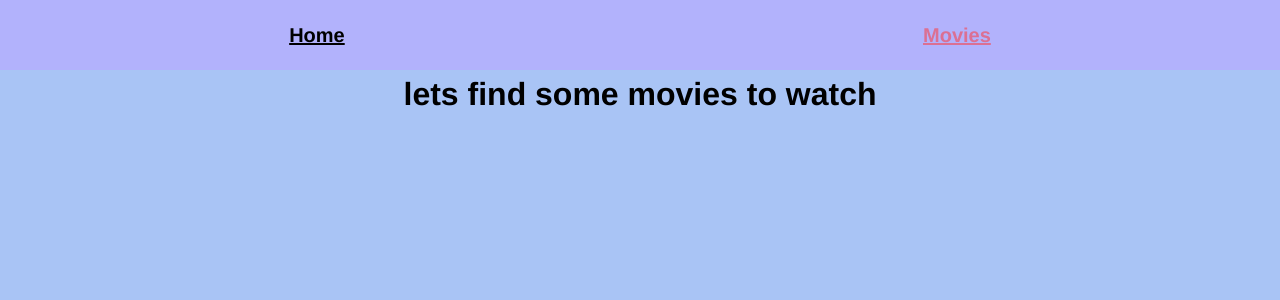
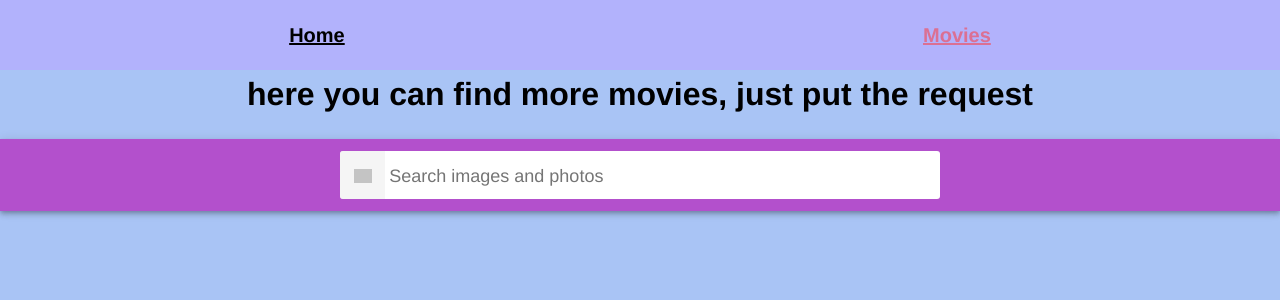
Before and after one commit to PIrenka/goit-react-hw-04-movies, a React (Create React App) app: page /movies in a window 1280 px wide. Shown: the top 300 px of the page. Built offline with nearby package versions, Linux system fonts and the light colour scheme; no server answers; grey boxes are pictures that could not be loaded.

Commit message:
add: Searchbar without rendering

```diff
--- /dev/null
+++ b/src/components/Searchbar/Searchbar.jsx
@@ -0,0 +1,43 @@
+import { Component } from 'react';
+import styles from './stylesSearchbar.module.scss';
+
+class Searchbar extends Component {
+  state = {
+    searchQuery: '',
+    movies: [],
+  };
+
+  handelChange = ev => {
+    this.setState({ searchQuery: ev.currentTarget.value });
+  };
+
+  handelSubmit = ev => {
+    ev.preventDefault();
+    this.props.onSubmit(this.state.searchQuery);
+    this.setState({ searchQuery: '' });
+  };
+
+  render() {
+    return (
+      <div className={styles.Searchbar}>
+        <form className={styles.SearchForm} onSubmit={this.handelSubmit}>
+          <button type="submit" className={styles.SearchForm_button}>
+            <span className={styles.SearchForm_button_label}>Search</span>
+          </button>
+
+          <input
+            className={styles.SearchForm_input}
+            type="text"
+            autoComplete="off"
+            autoFocus
+            placeholder="Search images and photos"
+            value={this.state.searchQuery}
+            onChange={this.handelChange}
+          />
+        </form>
+      </div>
+    );
+  }
+}
+
+export default Searchbar;
--- /dev/null
+++ b/src/components/Searchbar/index.jsx
@@ -0,0 +1 @@
+export { default } from './Searchbar';
--- /dev/null
+++ b/src/components/Searchbar/stylesSearchbar.module.scss
@@ -0,0 +1,77 @@
+.Searchbar {
+  margin-bottom: 20px;
+  top: 0;
+  left: 0;
+  position: sticky;
+  // z-index: 1100;
+  z-index: 1;
+  display: flex;
+  justify-content: center;
+  align-items: center;
+  min-height: 64px;
+  padding-right: 24px;
+  padding-left: 24px;
+  padding-top: 12px;
+  padding-bottom: 12px;
+  color: #fff;
+  background-color: #b350cc;
+  box-shadow: 0px 2px 4px -1px rgba(0, 0, 0, 0.2),
+    0px 4px 5px 0px rgba(0, 0, 0, 0.14), 0px 1px 10px 0px rgba(0, 0, 0, 0.12);
+}
+
+.SearchForm {
+  display: flex;
+  align-items: center;
+  width: 100%;
+  max-width: 600px;
+  background-color: #fff;
+  border-radius: 3px;
+  overflow: hidden;
+}
+
+.SearchForm_button {
+  display: inline-block;
+  width: 48px;
+  height: 48px;
+  border: 0;
+  background-image: url('https://image.flaticon.com/icons/svg/149/149852.svg');
+  background-size: 40%;
+  background-repeat: no-repeat;
+  background-position: center;
+  opacity: 0.6;
+  transition: opacity 250ms cubic-bezier(0.4, 0, 0.2, 1);
+  cursor: pointer;
+  outline: none;
+}
+
+.SearchForm_button:hover {
+  opacity: 1;
+}
+
+.SearchForm_button_label {
+  position: absolute;
+  width: 1px;
+  height: 1px;
+  padding: 0;
+  overflow: hidden;
+  clip: rect(0, 0, 0, 0);
+  white-space: nowrap;
+  clip-path: inset(50%);
+  border: 0;
+}
+
+.SearchForm_input {
+  display: inline-block;
+  width: 100%;
+  font: inherit;
+  font-size: 20px;
+  border: none;
+  outline: none;
+  padding-left: 4px;
+  padding-right: 4px;
+}
+
+.SearchForm_input::placeholder {
+  font: inherit;
+  font-size: 18px;
+}
--- a/src/pages/MoviesPage/MoviesPage.jsx
+++ b/src/pages/MoviesPage/MoviesPage.jsx
@@ -1,2 +1,40 @@
-const MoviesPage = () => <h1>lets find some movies to watch</h1>;
-export default MoviesPage
+import { Component } from 'react';
+import Searchbar from '../../components/Searchbar';
+
+class MoviesPage extends Component {
+  state = {
+    movies: [],
+    searchQuery: '',
+  };
+
+  addMovies = query => {
+    this.setState({
+      searchQuery: query,
+      movies: [],
+      //   currentPage: 1,
+      //   error: null,
+    });
+  };
+
+  render() {
+    const {
+      showModal,
+      images,
+      isLoading,
+      searchQuery,
+      modalURL,
+      error,
+    } = this.state;
+
+    return (
+      <div>
+        {/* <Container> */}
+        <h1>here you can find more movies, just put the request</h1>
+        {/* </Container> */}
+
+        <Searchbar onSubmit={this.addMovies} />
+      </div>
+    );
+  }
+}
+export default MoviesPage;
```
